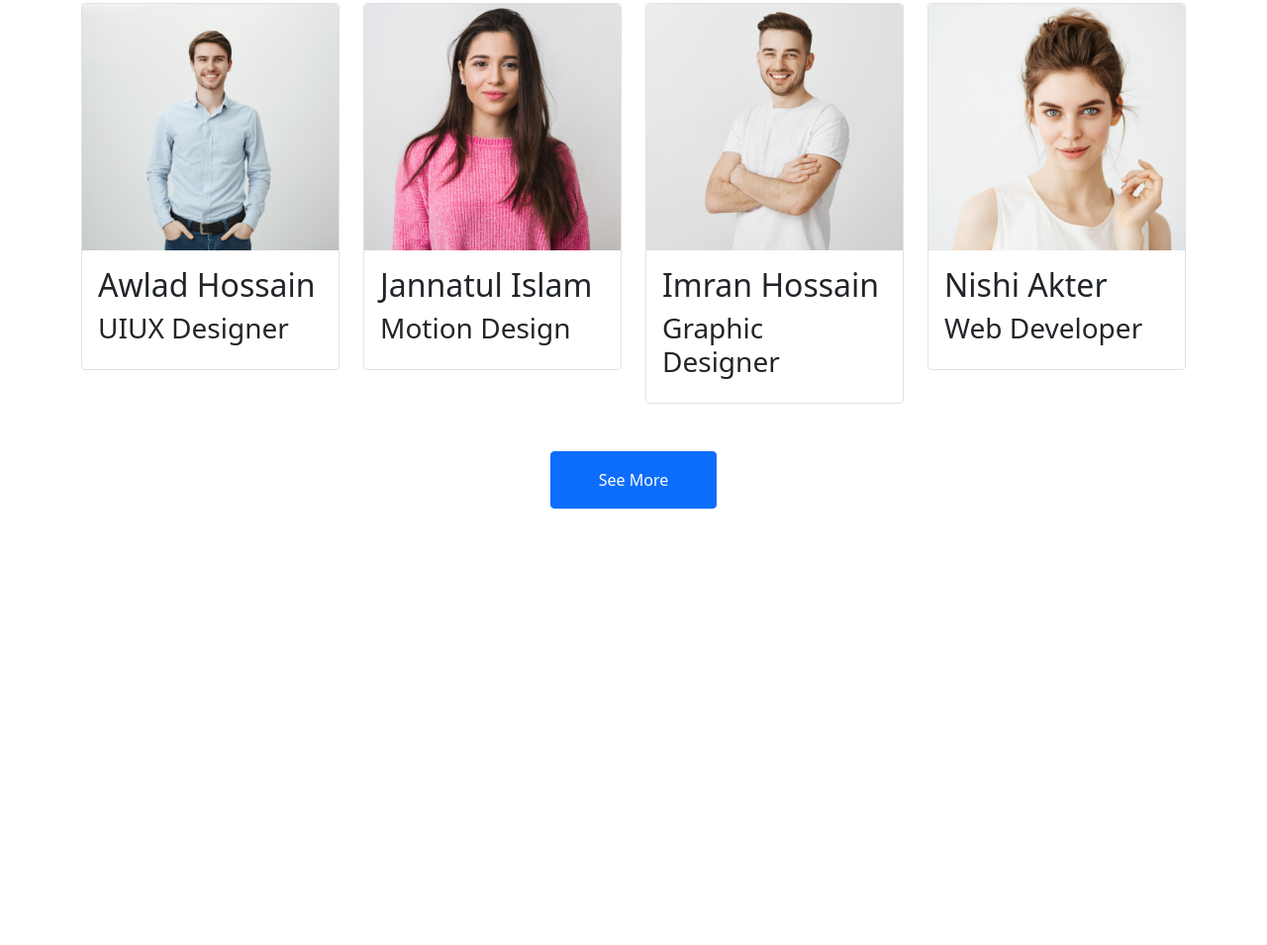
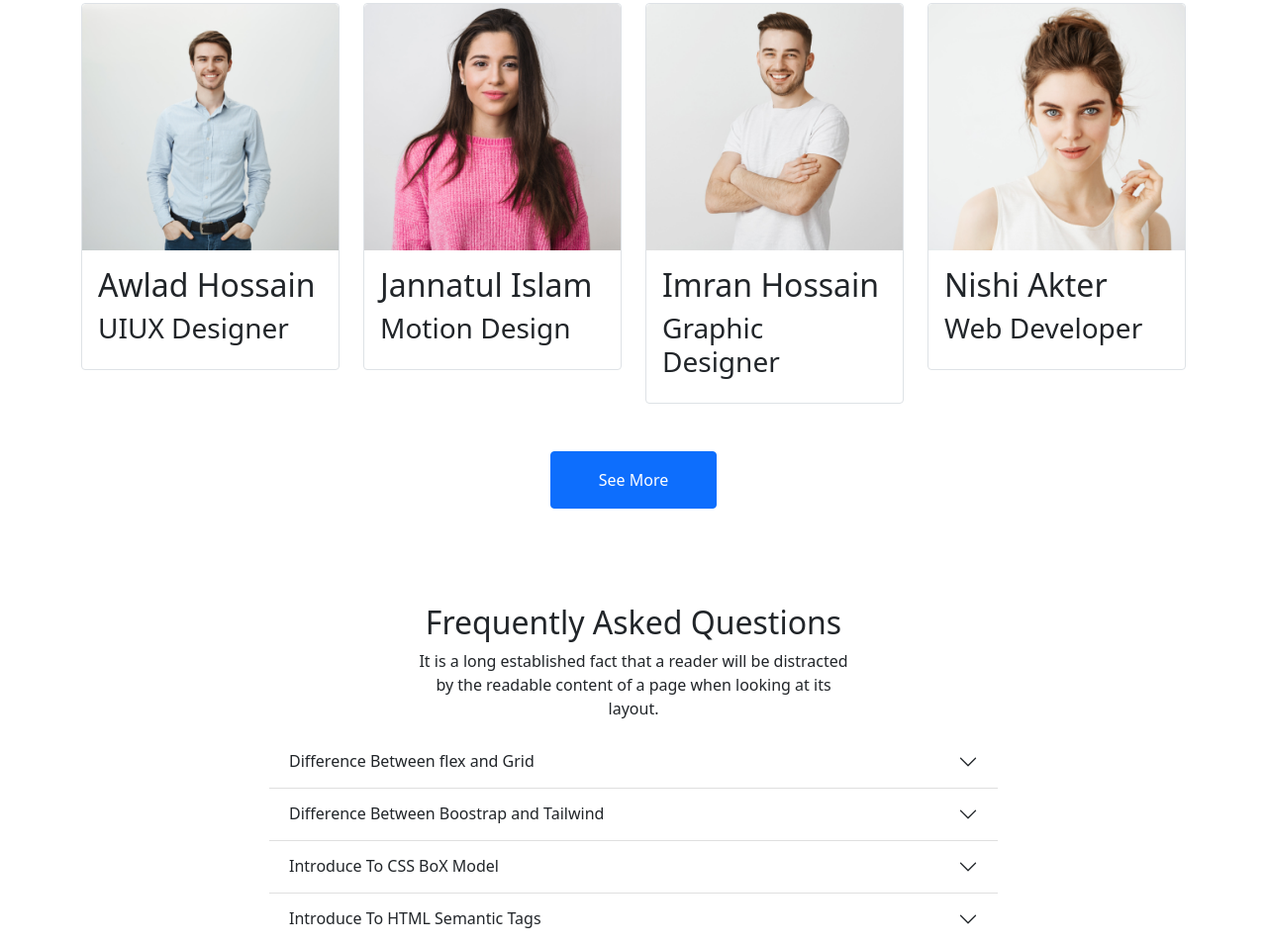
Before and after one commit to mdansarulislam641/bdtech-it, a plain HTML site: page index.html in a window 1280 px wide. Shown: the part 2228-3183 px from the top of the page at 99% size. Before the commit the page ends 2790 px from the top, so only its background shows below. Drawn offline with nearby package versions, Linux system fonts and the light colour scheme.

Commit message:
frequency ask part done

```diff
--- a/index.html
+++ b/index.html
@@ -413,6 +413,75 @@ readable content of a page when looking at its layout
       </div>
     </section>
     <!-- -------student part end----- -->
+
+
+    <!-- -------ask question part start------- -->
+    <section id="ask-question">
+      <div class="container">
+        <div class="row mt-5">
+          <div class="col-sm-12 col-md-10 col-lg-5 col-12 m-auto">
+            <div class="top-text text-center">
+              <h2 class="ask-title">
+                Frequently Asked Questions
+              </h2>
+              <p class="ask-text">
+                It is a long established fact that a reader will be distracted by the readable
+content of a page when looking at its layout.
+              </p>
+            </div>
+          </div>
+        </div>
+
+        <div class="row">
+          <div class="col-sm-12 col-md-12 col-lg-8 col-12 m-auto">
+            <div class="accordion accordion-flush" id="accordionFlushExample">
+              <div class="accordion-item">
+                <h2 class="accordion-header" id="flush-headingOne">
+                  <button class="accordion-button collapsed" type="button" data-bs-toggle="collapse" data-bs-target="#flush-collapseOne" aria-expanded="false" aria-controls="flush-collapseOne">
+                   Difference Between flex and Grid
+                  </button>
+                </h2>
+                <div id="flush-collapseOne" class="accordion-collapse collapse" aria-labelledby="flush-headingOne" data-bs-parent="#accordionFlushExample">
+                  <div class="accordion-body">Grid and flexbox. The basic difference between CSS Grid Layout and CSS Flexbox Layout is that flexbox was designed for layout in one dimension - either a row or a column. Grid was designed for two-dimensional layout - rows, and columns at the same time.</div>
+                </div>
+              </div>
+              <div class="accordion-item">
+                <h2 class="accordion-header" id="flush-headingTwo">
+                  <button class="accordion-button collapsed" type="button" data-bs-toggle="collapse" data-bs-target="#flush-collapseTwo" aria-expanded="false" aria-controls="flush-collapseTwo">
+                    Difference Between Boostrap and Tailwind
+                  </button>
+                </h2>
+                <div id="flush-collapseTwo" class="accordion-collapse collapse" aria-labelledby="flush-headingTwo" data-bs-parent="#accordionFlushExample">
+                  <div class="accordion-body">Bootstrap comes with a set of pre-styled responsive, mobile-first components that possess a definite UI kit. Tailwind CSS uses a set of utility classes to create a neat UI with more flexibility and uniqueness. Sites created using Bootstrap follow the generic pattern that makes them look identical.</div>
+                </div>
+              </div>
+              <div class="accordion-item">
+                <h2 class="accordion-header" id="flush-headingThree">
+                  <button class="accordion-button collapsed" type="button" data-bs-toggle="collapse" data-bs-target="#flush-collapseThree" aria-expanded="false" aria-controls="flush-collapseThree">
+                   Introduce To CSS BoX Model
+                  </button>
+                </h2>
+                <div id="flush-collapseThree" class="accordion-collapse collapse" aria-labelledby="flush-headingThree" data-bs-parent="#accordionFlushExample">
+                  <div class="accordion-body">When laying out a document, the browser's rendering engine represents each element as a rectangular box according to the standard CSS basic box model. CSS determines the size, position, and properties (color, background, border size, etc.) of these boxes.
+                    Every box is composed of four parts (or areas), defined by their respective edges: the content edge, padding edge, border edge, and margin edge.</div>
+                </div>
+              </div>
+              <div class="accordion-item">
+                <h2 class="accordion-header" id="flush-headingFour">
+                  <button class="accordion-button collapsed" type="button" data-bs-toggle="collapse" data-bs-target="#flush-collapseFour" aria-expanded="false" aria-controls="flush-collapseFour">
+                   Introduce To HTML Semantic Tags
+                  </button>
+                </h2>
+                <div id="flush-collapseFour" class="accordion-collapse collapse" aria-labelledby="flush-headingFour" data-bs-parent="#accordionFlushExample">
+                  <div class="accordion-body">The HTML semantics refers to the tags that provide meaning to an HTML page rather than just presentation. It makes HTML more comprehensible by better defining the different sections and layout of web pages</div>
+                </div>
+              </div>
+            </div>
+          </div>
+        </div>
+      </div>
+    </section>
+    <!-- -------ask question part end------- -->
   </main>
 
 
```
